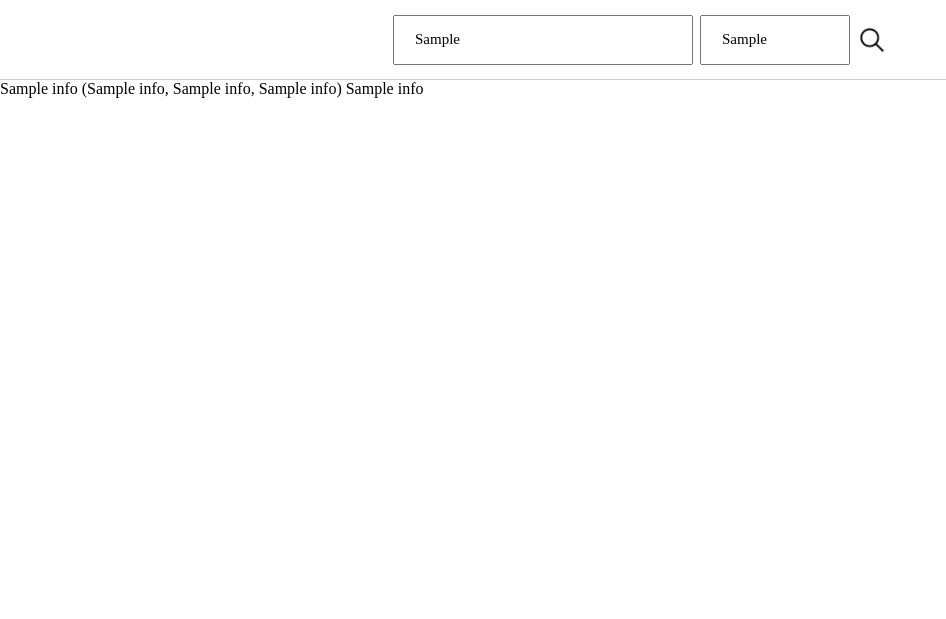
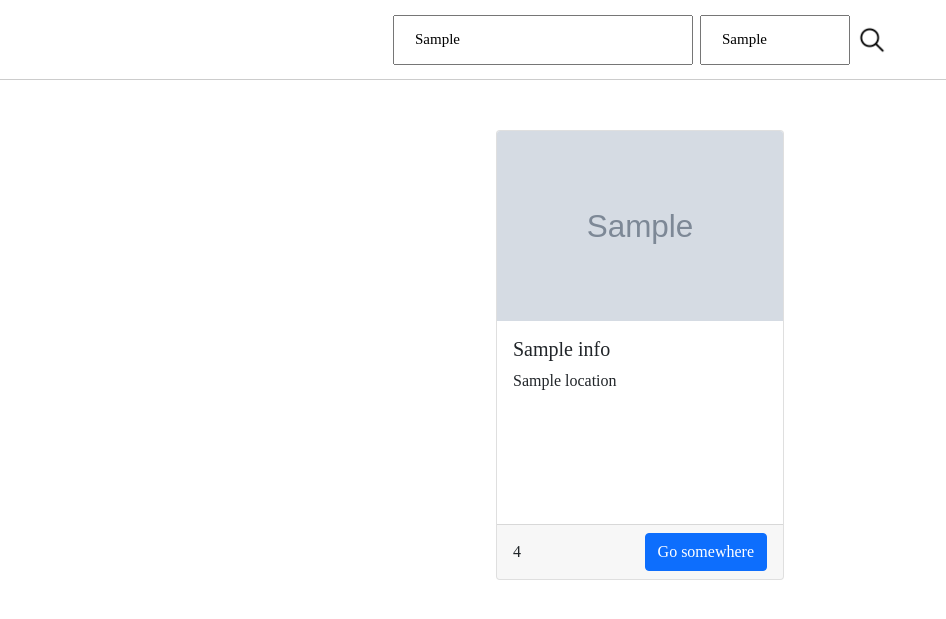
Before and after one commit to sethlagman/restaurant-finder, a Django app: template resto/templates/results.html in a window 1280 px wide. Shown: the top 619 px of the page, without its empty margins (0-946 px from the left). Run offline with Django 5.2, Linux system fonts and the light colour scheme; the template is opened without the code that fills it: most values are stand-ins (such as "Sample title", 1, 10 or a date in 2020); grey boxes marked "Sample" are stand-in pictures; some web fonts are replaced.

Commit message:
Add getImage function and card containers

```diff
--- a/resto/static/css/results.css
+++ b/resto/static/css/results.css
@@ -13,3 +13,35 @@ nav {
     align-items: center;
     border-bottom: 1px solid #ccc;
 }
+
+/* CONTAINER 1 */
+
+.container1 {
+    padding-top: 50px;
+    display: flex;
+    justify-content: space-around;
+    align-items: center;
+    flex-wrap: wrap;
+}
+
+.card {
+    height: 450px;
+    margin-bottom: 30px;
+}
+
+.card-footer {
+    display: flex;
+    justify-content: center;
+    align-content: center;
+    justify-content: space-between;
+}
+
+.rating-container {
+    display: flex;
+    justify-content: center;
+    align-items: center;
+}
+
+.card img {
+    height: 190px;
+}
--- a/resto/templates/results.html
+++ b/resto/templates/results.html
@@ -5,6 +5,8 @@
 
 {% block extra_css %}
 <link rel="stylesheet" href="{% static 'css/results.css' %}">
+<link href="https://cdn.jsdelivr.net/npm/bootstrap@5.0.2/dist/css/bootstrap.min.css" rel="stylesheet" integrity="sha384-EVSTQN3/azprG1Anm3QDgpJLIm9Nao0Yz1ztcQTwFspd3yD65VohhpuuCOmLASjC" crossorigin="anonymous">
+<script src="https://cdn.jsdelivr.net/npm/bootstrap@5.0.2/dist/js/bootstrap.bundle.min.js" integrity="sha384-MrcW6ZMFYlzcLA8Nl+NtUVF0sA7MsXsP1UyJoMp4YLEuNSfAP+JcXn/tWtIaxVXM" crossorigin="anonymous"></script>
 {% endblock %}
 
 {% block nav%}
@@ -12,7 +14,7 @@
     <form method="POST" action="{% url 'results' %}">
         {% csrf_token %}
         <input class="food-search" type="text" name="food_search" value="{{ term_query }}"  placeholder="places to go, ramen, taco shop">
-        <input class="place-search" type="text" name="place_search" value="{% firstof term_query defaultLocation%}" placeholder="location">
+        <input class="place-search" type="text" name="place_search" value="{% firstof defaultLocation term_query %}" placeholder="location">
         <button>
             <img src="{% static 'images/searchIcon.png' %}" alt="Search Icon">
         </button>
@@ -21,12 +23,25 @@
 {% endblock %}
 
 {% block content %}
-<p>
-    {% for a, b, c in info %}
-    {{ a }}
-    {{ b|join:", " }}
-    {{ c }}
-    <br>
+<div class="container1">
+    {% for name, location, rating, image in info %}
+    <div class="card" style="width: 18rem;">
+        <img src="{{ image }}" class="card-img-top" alt="...">
+        <div class="card-body">
+            <h5 class="card-title">{{ name }}</h5>
+            <p class="card-text">
+                {{ location|join:", " }}
+            </p>
+        </div>
+        <div class="card-footer">
+            <div class="rating-container">
+                {{ rating }}
+            </div>
+            <div>
+                <a href="#" class="btn btn-primary">Go somewhere</a>
+            </div>
+        </div>
+    </div>
     {% endfor %}
-</p>
+</div>
 {% endblock %}
--- a/resto/views.py
+++ b/resto/views.py
@@ -1,5 +1,5 @@
 from django.shortcuts import render, HttpResponse
-from .utils.main import BusinessFinder, get_location
+from .utils.main import BusinessFinder
 
 # Create your views here.
 def home(request):
@@ -30,7 +30,7 @@ def results(request):
 
     try:
         result = BusinessFinder(term_query, place_query)
-        queried_info = zip(result.getName(), result.getLocation(), result.getRating())
+        queried_info = zip(result.getName(), result.getLocation(), result.getRating(), result.getImage())
     except KeyError: # Handling error when there are no results foud or invalid input
         return HttpResponse("Error")
     else:
```
Also changed, not shown: resto/utils/main.py (+15 -5 lines).
